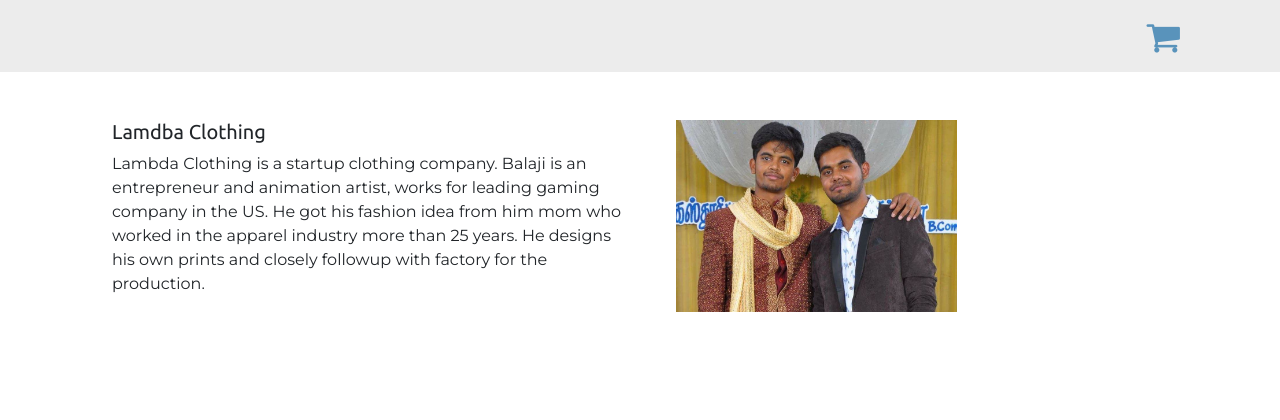
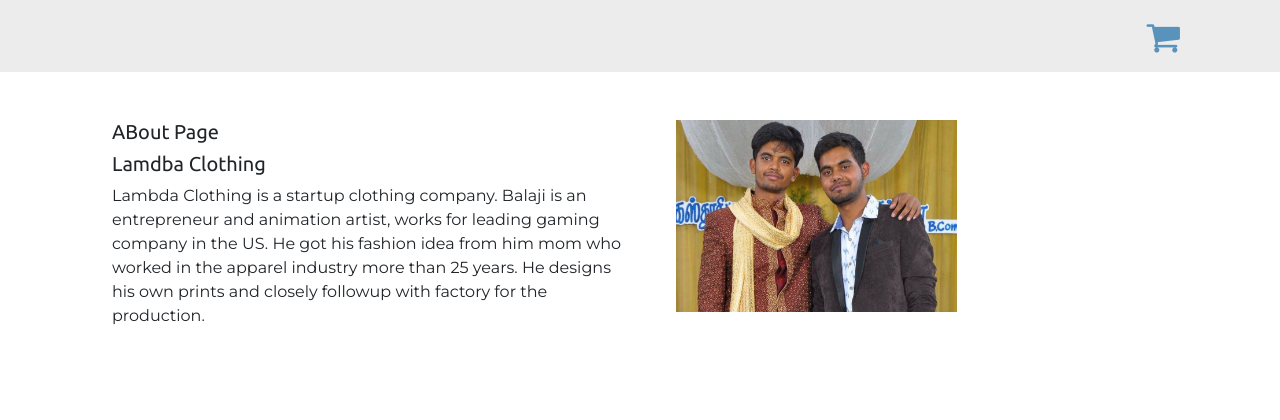
Before and after one commit to Gaya1858/Laya_online_Shop, a Django app: page /about.html in a window 1280 px wide. Shown: the part 56-476 px from the top of the page. Run offline with Django 4.2, Linux system fonts and the light colour scheme; some libraries are stand-ins or nearby versions; some web fonts are replaced.

Commit message:
just test

```diff
--- a/layashop/shop/templates/shop/product/about.html
+++ b/layashop/shop/templates/shop/product/about.html
@@ -5,6 +5,7 @@
 <div class="container mt-5 mb-5">
     <div class="row">
         <div class="col-12 col-md-6">
+            <h5 class="head">ABout Page</h5>
             <h5 class="head">Lamdba Clothing</h5>
             <p>
             Lambda Clothing is a startup clothing company. Balaji is an entrepreneur and animation artist, works for leading
```
